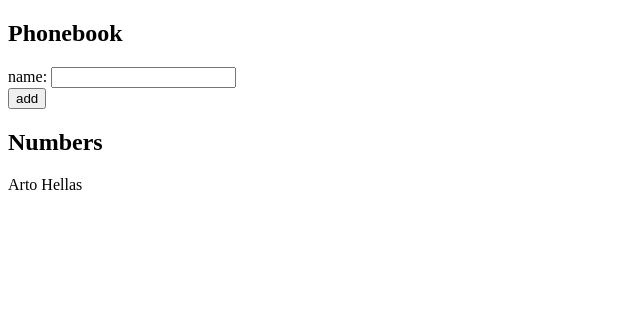
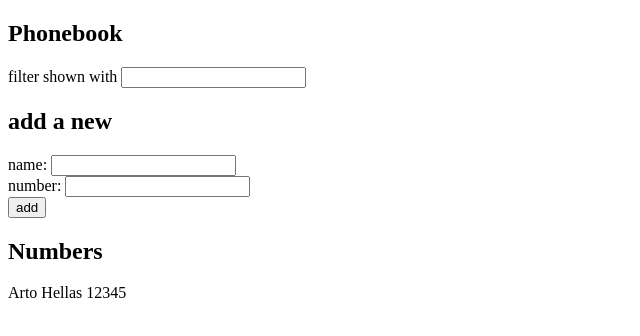
Before and after one commit to mronursari/fullstacksubmissions, a React (Vite) app in the folder part2/phonebook/: page / in a window 1280 px wide. Shown: the top 336 px of the page, without its empty margins (0-640 px from the left). Built offline with nearby package versions, Linux system fonts and the light colour scheme.

Commit message:
Exercise 2.8

```diff
--- a/part2/phonebook/src/App.jsx
+++ b/part2/phonebook/src/App.jsx
@@ -3,16 +3,19 @@ import { useState } from 'react'
 const Person = ({person}) => {
   return(
     <p>
-      {person.name}
+      {person.name} {person.number}
     </p>
   )
 }
 
 const App = () => {
   const [persons, setPersons] = useState([
-    { name: 'Arto Hellas' }
+    { name: 'Arto Hellas',
+      number: '12345' }
   ])
   const [newName, setNewName] = useState('')
+  const [newNumber, setNewNumber] = useState('')
+  const [searchedName, setSearchedName] = useState('')
 
   const addPerson = (event) =>
   {
@@ -25,7 +28,7 @@ const App = () => {
 
     if(!sameName)
     {
-      const newPerson = { name: newName}
+      const newPerson = { name: newName, number: newNumber}
       setPersons(persons.concat(newPerson))
     }
     else
@@ -40,9 +43,28 @@ const App = () => {
     setNewName(event.target.value)
   }
 
+  const handleNumberChange = (event) =>
+  {
+    setNewNumber(event.target.value)
+  }
+
+  const handleSearchChange = (event) =>
+  {
+    setSearchedName(event.target.value)
+  }
+
+  const personsToShow = persons.filter((person) => person.name.toLowerCase().includes(searchedName.toLowerCase()))
+
   return (
     <div>
       <h2>Phonebook</h2>
+      <div>
+          filter shown with <input
+                  value = {searchedName}
+                  onChange={handleSearchChange}
+                />
+      </div>
+      <h2>add a new</h2>
       <form onSubmit={addPerson}>
         <div>
           name: <input
@@ -51,12 +73,18 @@ const App = () => {
                 />
         </div>
         <div>
+          number: <input
+                    value = {newNumber}
+                    onChange={handleNumberChange}
+                  />
+          </div>
+        <div>
           <button type="submit">add</button>
         </div>
       </form>
       <h2>Numbers</h2>
       <div>
-        {persons.map((person) => <Person key= {person.name} person={person}/>)}
+        {personsToShow.map((person) => <Person key= {person.name} person={person}/>)}
       </div>
     </div>
   )
```
